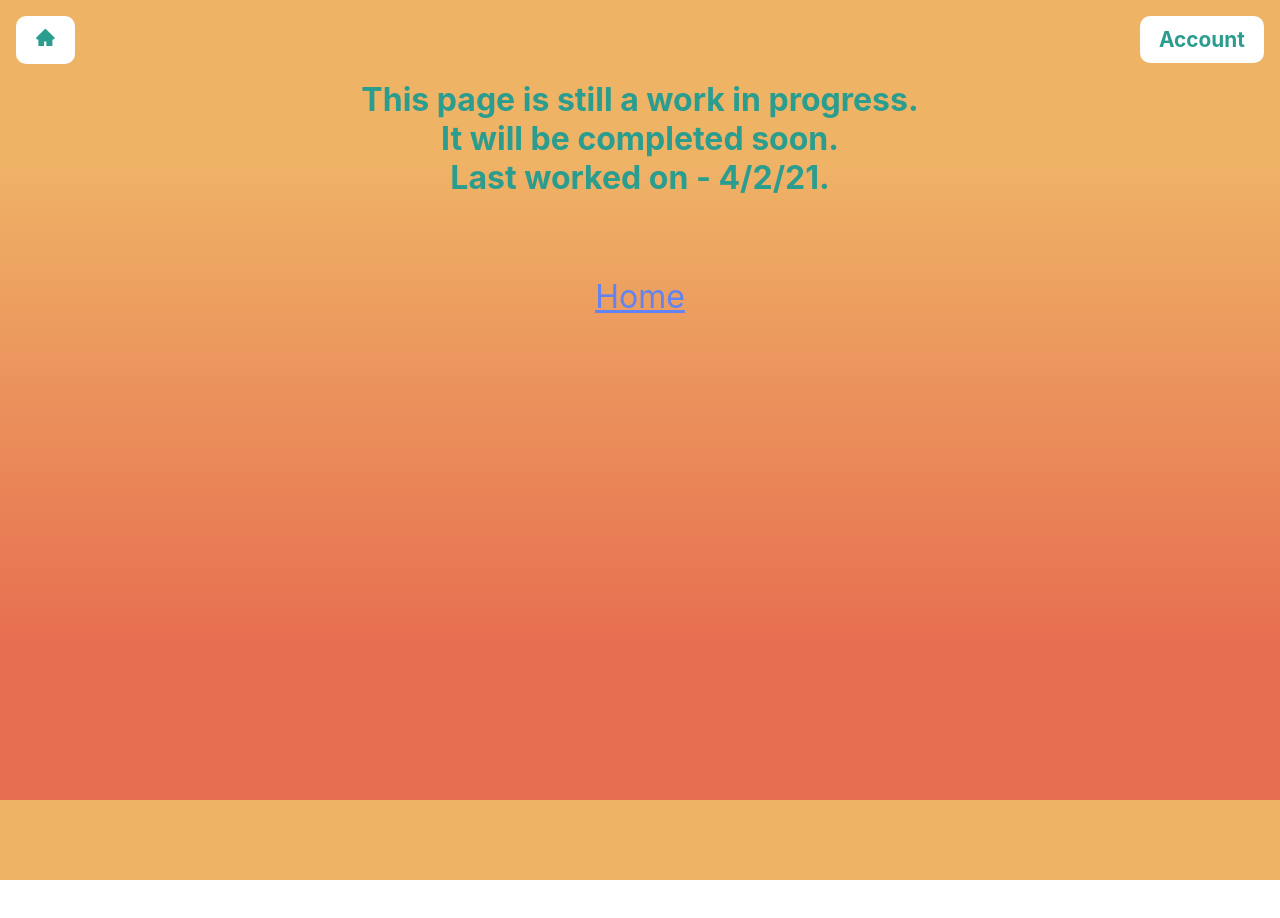
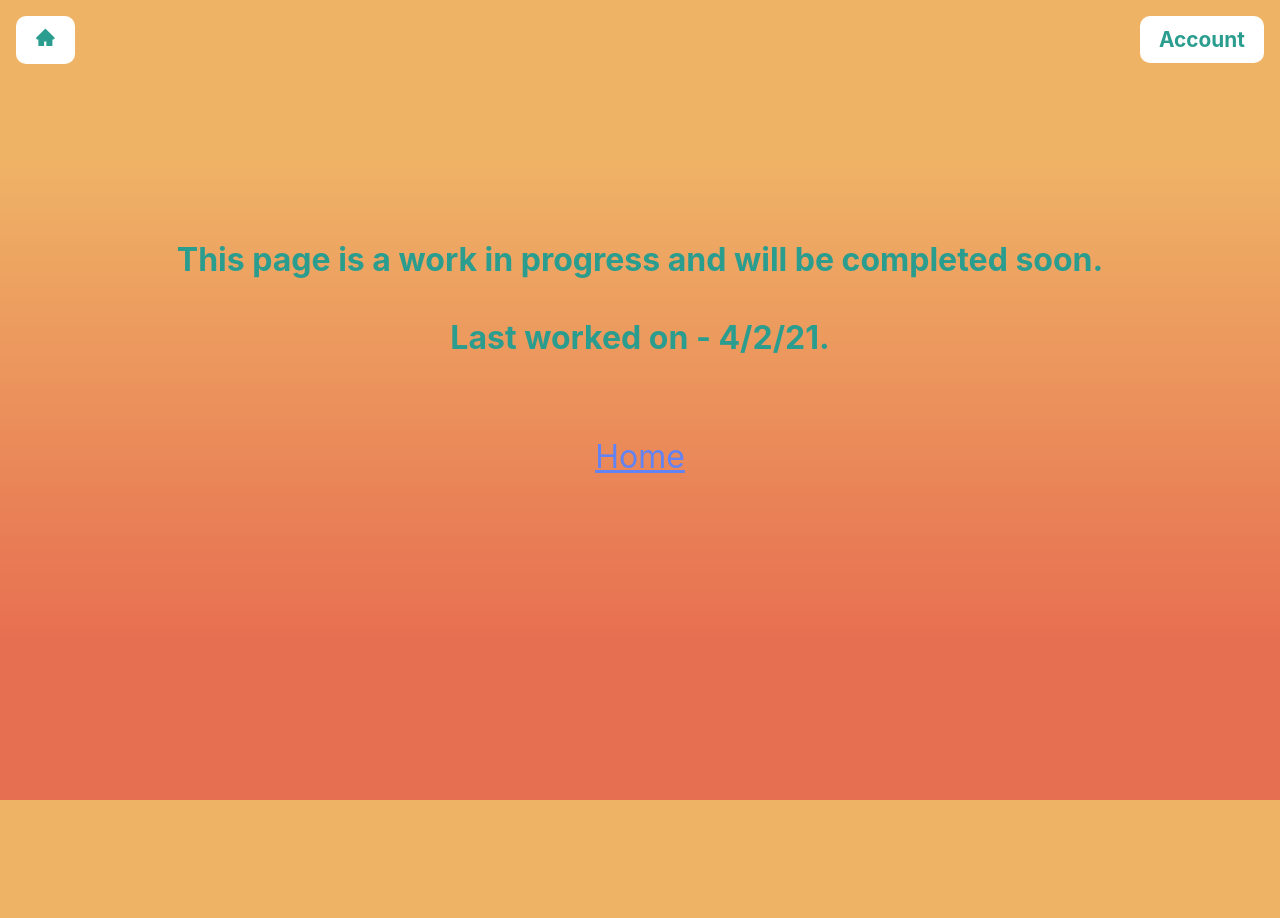
Before and after one commit to michael-mcmasters/Notecards, a React (Create React App) app: page /account in a window 1280 px wide. Shown: the top 918 px of the page. Before the commit the page ends 880 px from the top, so only its background shows below. Built offline with nearby package versions, Linux system fonts and the light colour scheme.

Commit message:
Styled PageNotFinished more

```diff
--- a/src/App.js
+++ b/src/App.js
@@ -5,10 +5,11 @@ import {
 } from "react-router-dom";
 import styled from "styled-components";
 import { ColorThemeProvider } from "./components/custom_hooks/ColorThemeContext";
-import Navbar from "./components/reusable/navbar/Navbar.js";
+import Navbar from "./components/reusable/navbar/Navbar";
 import Account from "./components/routing/account/Account";
-import HomePage from "./components/routing/homepage/HomePage.js";
-import CardContainers from "./components/routing/cards/CardContainers.js"
+import CreateDeck from "./components/routing/create_deck/CreateDeck";
+import HomePage from "./components/routing/homepage/HomePage";
+import CardContainers from "./components/routing/cards/CardContainers"
 
 function App() {
 
@@ -22,6 +23,9 @@ function App() {
           <Switch>
             <Route path="/account">
               <Account />
+            </Route>
+            <Route path="/create-deck">
+              <CreateDeck />
             </Route>
             <Route path="/cards">
               <CardContainers></CardContainers>
--- a/src/components/reusable/page_not_finished/PageNotFinished.js
+++ b/src/components/reusable/page_not_finished/PageNotFinished.js
@@ -8,24 +8,30 @@ const PageNotFinished = () => {
 
   return (
     <>
-      <Header theme={theme}>
-        This page is still a work in progress.
+      <Container>
+        <Text theme={theme}>
+          This page is a work in progress and will be completed soon.
           <br />
-        It will be completed soon.
           <br />
         Last worked on - 4/2/21.
-    </Header>
+      </Text>
         <LinkWrapper theme={theme}>
           <StyledLink to="/" theme={theme}>
-          <p>Home</p>
+            <P>Home</P>
           </StyledLink>
         </LinkWrapper>
+      </Container>
     </>
   );
 };
 
-const Header = styled.h1`
-  margin-top: 5rem;
+const Container = styled.div`
+  margin: 15rem auto 5rem auto;
+  width: 75%;
+`;
+
+const Text = styled.h1`
+  margin-top: 0;
   color: ${props => props.theme.secBtnText};
 `;
 
@@ -38,4 +44,9 @@ const StyledLink = styled(Link)`
   font-size: 2rem;
 `;
 
+const P = styled.p`
+  margin: 0;
+  margin-bottom: 1rem;
+`;
+
 export default PageNotFinished;
--- /dev/null
+++ b/src/components/routing/create_deck/CreateDeck.js
@@ -0,0 +1,8 @@
+import React from 'react';
+import PageNotFinished from "../../reusable/page_not_finished/PageNotFinished";
+
+const CreateDeck = () => {
+  return <PageNotFinished />;
+};
+
+export default CreateDeck;
--- a/src/components/routing/homepage/HomePage.js
+++ b/src/components/routing/homepage/HomePage.js
@@ -16,7 +16,7 @@ const HomePage = () => {
           <GiCardRandom />
         </Icon>
         <ButtonContainer>
-          <Link to="/cards">
+          <Link to="/create-deck">
             <Button theme={theme}>Create Deck</Button>
           </Link>
           <Link to="/cards">
```
Lines whose indentation alone changed are shown as unchanged.
